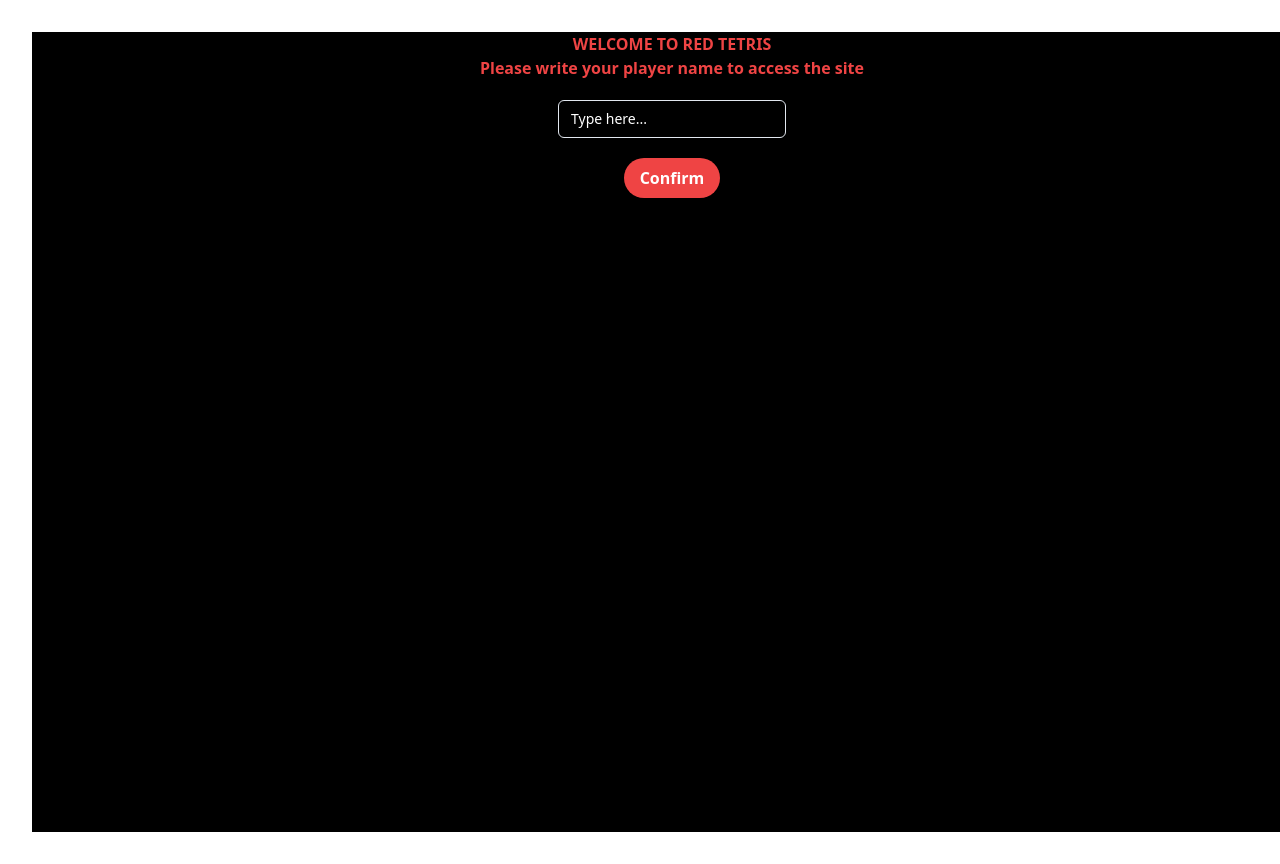
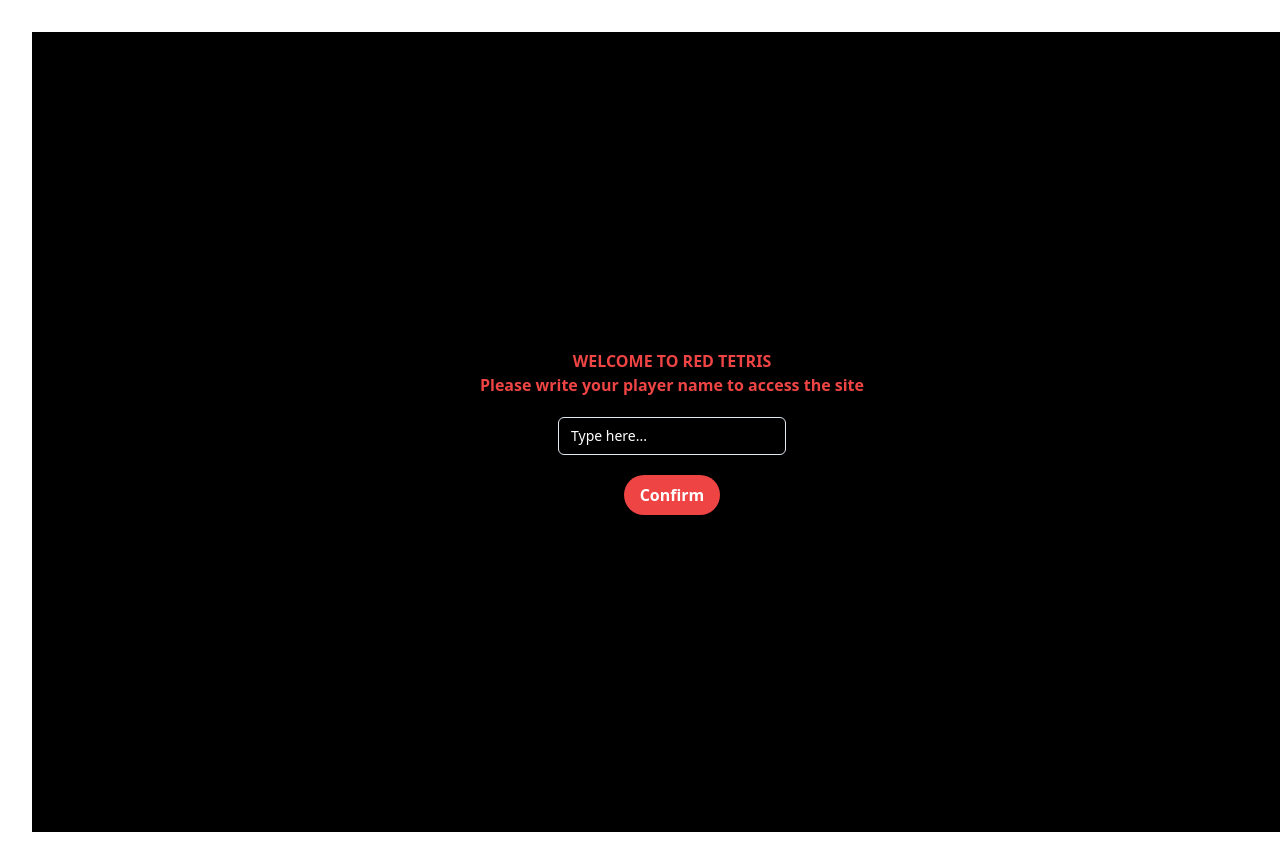
Before and after one commit to Claken/red-tetris, a React (Vite) app in the folder my-app/: page / in a window 1280 px wide. Shown: the top 864 px of the page. Built offline with nearby package versions, Linux system fonts and the light colour scheme.

Commit message:
div centered

```diff
--- a/my-app/src/components/ConnectPage.tsx
+++ b/my-app/src/components/ConnectPage.tsx
@@ -28,7 +28,8 @@
 	}
 
 	return (
-		<div>
+		<div className="flex items-center justify-center h-screen">
+			<div className="mx-auto">
 				<h1 className="text-red-500 font-bold">WELCOME TO RED TETRIS</h1>
 				<h1 className="text-red-500 font-bold">Please write your player name to access the site</h1>
 				<div className="m-5"></div>
@@ -42,6 +43,7 @@
 				<div className="m-5"></div>
 				<button className="bg-red-500 hover:bg-red-700 active:bg-red-500 text-white font-bold py-2 px-4 rounded-full" onClick={handleSubmit}>Confirm</button>
 			</div>
+		</div>
 	);
 }
 
```
Lines whose indentation alone changed are shown as unchanged.
